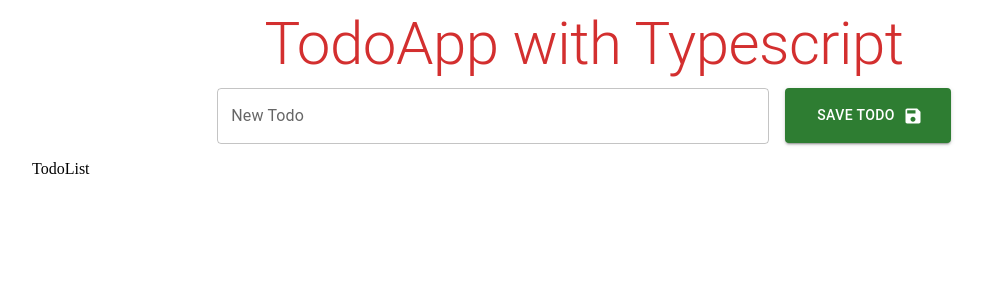
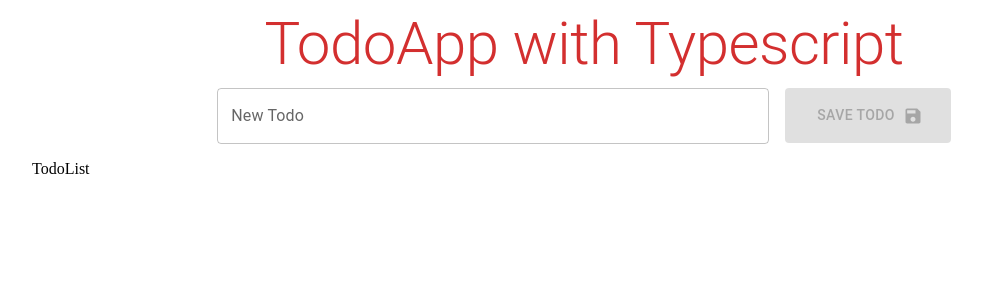
Before and after one commit to brucehillwalley/TS-toDo, a React (Vite) app: page / in a window 1280 px wide. Shown: the top 300 px of the page, without its empty margins (56-1039 px from the left). Built offline with nearby package versions, Linux system fonts and the light colour scheme; no server answers.

Commit message:
feat:type file added

```diff
--- a/src/components/AddTodoComp.tsx
+++ b/src/components/AddTodoComp.tsx
@@ -2,7 +2,58 @@ import { Box, Button, TextField } from '@mui/material'
 import React, { useState } from 'react'
 import SaveIcon from '@mui/icons-material/Save';
 
-const AddTodoComp = ({addTodo}:{addTodo:(task:string)=>Promise<void>}) => {
+// const AddTodoComp = ({addTodo}:{addTodo:(task:string)=>Promise<void>}) => {
+//     // const [task,setTask] = useState<string>('')
+//     const [task,setTask] = useState('') //! her zaman type belirtmemize gerek yok. Typescript type inference özelliği sayesinde inital değerine göre otomatik type ataması yapıyor.
+
+//     const handleClick = () => {
+//         console.log(task)
+//         addTodo(task)
+//         setTask("")
+//     }
+//   return (
+//     <div><Box
+//     sx={{
+//       display: { xs: "block", sm: "flex" },
+//       justifyContent: { xs: "flex-start", sm: "center" },
+//       m: { xs: 1, sm: "auto" },
+//       height: { xs: "120px", sm: "80px" },
+//     }}
+//   >
+//     <TextField
+//       id="outlined-basic"
+//       label="New Todo"
+//       color="success"
+//       sx={{ minWidth: { xs: "100%", sm: "50%" }, height: "50px", m: 1 }}
+//       variant="outlined"
+//       value={task}
+//       onChange={(e) => setTask(e.target.value)}
+//     />
+//     <Button
+//       variant="contained"
+//       color="success"
+//       sx={{ minWidth: { xs: "100%", sm: "15%" }, height: "55px", m: 1 }}
+//       endIcon={<SaveIcon />}
+//       onClick={handleClick}
+//     >
+//       Save Todo
+//     </Button>
+//   </Box></div>
+//   )
+// }
+
+// export default AddTodoComp
+
+//? 2.kullanım
+
+interface IAddTodoComp{
+// addTodo:(task:string)=>Promise<void>
+addTodo:AddFn
+//*başka proplar eklenmek isterse buraya eklenebilir.
+}
+
+
+const AddTodoComp = ({addTodo}:IAddTodoComp) => {
   // const [task,setTask] = useState<string>('')
   const [task,setTask] = useState('') //! her zaman type belirtmemize gerek yok. Typescript type inference özelliği sayesinde inital değerine göre otomatik type ataması yapıyor.
 
@@ -34,6 +85,7 @@ const AddTodoComp = ({addTodo}:{addTodo:(task:string)=>Promise<void>}) => {
     color="success"
     sx={{ minWidth: { xs: "100%", sm: "15%" }, height: "55px", m: 1 }}
     endIcon={<SaveIcon />}
+    disabled={!task.trim()}
     onClick={handleClick}
   >
     Save Todo
--- a/src/pages/Home.tsx
+++ b/src/pages/Home.tsx
@@ -40,7 +40,8 @@ const Home = () => {
 //     }
 // }
 
-type AddFn=(text:string)=>Promise<void>
+// type AddFn=(text:string)=>Promise<void>
+//
 
 const addTodo:AddFn=async (task)=>{
 
```
Also changed, not shown: src/type.d.ts (added, +14 -0 lines), 1 other file (tests, documents, lock files or other folders). Lines whose indentation alone changed are shown as unchanged.
